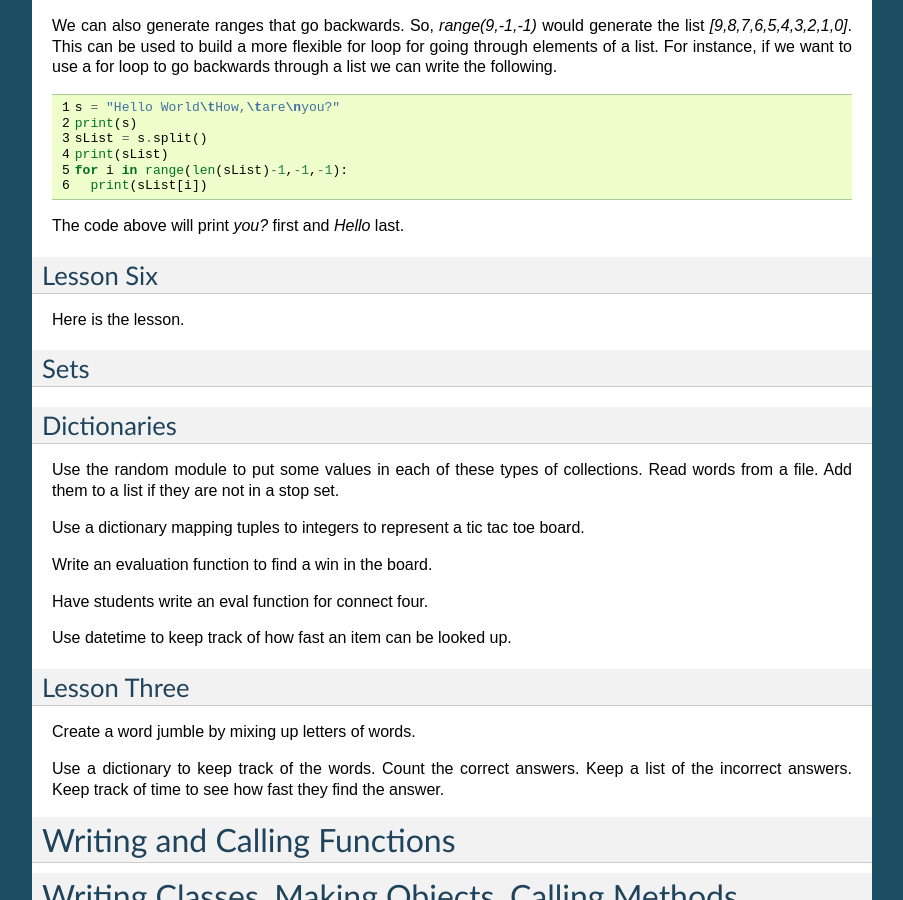
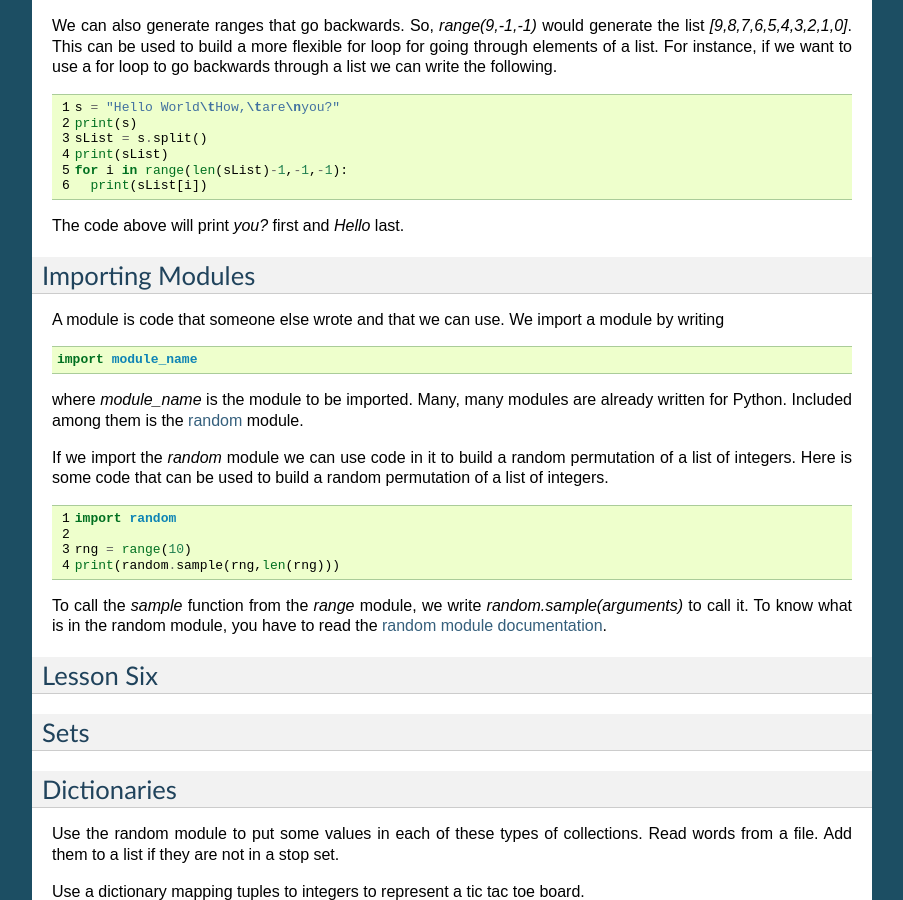
Before and after one commit to kentdlee/SCSI, a Sphinx documentation site: the page built from source/index.rst, in a window 1280 px wide and 900 px high, scrolled down 11871 px. Shown: the whole window, without its empty margins (198-1101 px from the left). Built offline with Sphinx 7.4.7, drawn with Linux system fonts in a browser that asks for light colours; formulas are drawn with MathJax 3; some of the changed text lies outside the part shown.

Commit message:
latest changes

```diff
--- a/source/index.rst
+++ b/source/index.rst
@@ -602,10 +602,34 @@ the following.
 
 The code above will print *you?* first and *Hello* last.
 
+Importing Modules
+--------------------
+
+A module is code that someone else wrote and that we can use. We import a module by writing
+
+.. code-block:: python
+
+    import module_name
+
+where *module_name* is the module to be imported. Many, many modules are already written for Python. Included among them is the
+`random <https://docs.python.org/3/library/random.html>`_ module.
+
+If we import the *random* module we can use code in it to build a random permutation of a list of integers. Here is
+some code that can be used to build a random permutation of a list of integers.
+
+.. code-block:: python
+    :linenos:
+
+    import random
+
+    rng = range(10)
+    print(random.sample(rng,len(rng)))
+
+To call the *sample* function from the *range* module, we write *random.sample(arguments)* to call it. To know what
+is in the random module, you have to read the `random module documentation <https://docs.python.org/3/library/random.html>`_.
+
 Lesson Six
--------------
-
-Here is the lesson.
+------------
 
 
 Sets
@@ -698,6 +722,7 @@ Python Quick Reference Links
   * `String Operations <https://docs.python.org/3.6/library/stdtypes.html#text-sequence-type-str>`_
   * `Tuples and Sequences <https://docs.python.org/3/tutorial/datastructures.html#tuples-and-sequences>`_
   * `Lists <https://docs.python.org/3/tutorial/datastructures.html>`_
+  * 'Random module <https://docs.python.org/3/library/random.html>'_
 
 
 
```
Also changed, not shown: 5 other files.
